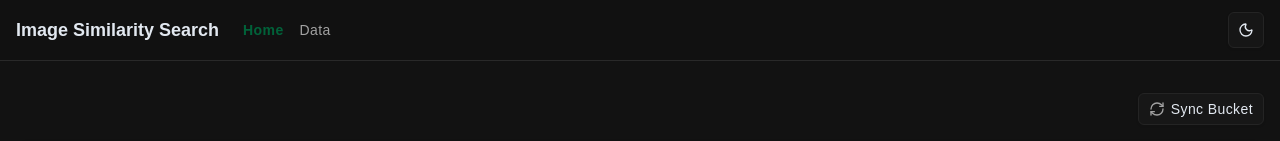
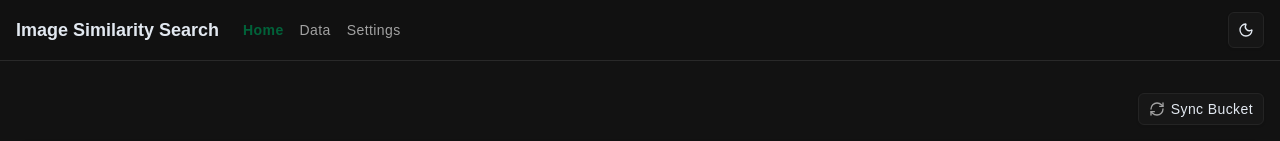
Before and after one commit to achaltrivedi/image-similarity-search, a React (Vite) app in the folder frontend/: page / in a window 1280 px wide. Shown: the top 141 px of the page. Built offline with nearby package versions, Linux system fonts and the light colour scheme; no server answers.

Commit message:
Update App.jsx

```diff
--- a/frontend/src/App.jsx
+++ b/frontend/src/App.jsx
@@ -7,6 +7,7 @@ import { ModeToggle } from '@/components/ModeToggle';
 // Pages
 import Home from '@/pages/Home';
 import Data from '@/pages/Data';
+import Settings from '@/pages/Settings';
 
 function App() {
   const location = useLocation();
@@ -35,6 +36,9 @@ function App() {
                 <NavLink to="/data" className={navLinkClass}>
                   Data
                 </NavLink>
+                <NavLink to="/settings" className={navLinkClass}>
+                  Settings
+                </NavLink>
               </nav>
             </div>
             <div className="flex items-center gap-2">
@@ -52,6 +56,9 @@ function App() {
         <div style={{ display: location.pathname === '/data' ? 'block' : 'none' }}>
           <Data />
         </div>
+        <div style={{ display: location.pathname === '/settings' ? 'block' : 'none' }}>
+          <Settings />
+        </div>
       </main>
     </div>
   );
```
